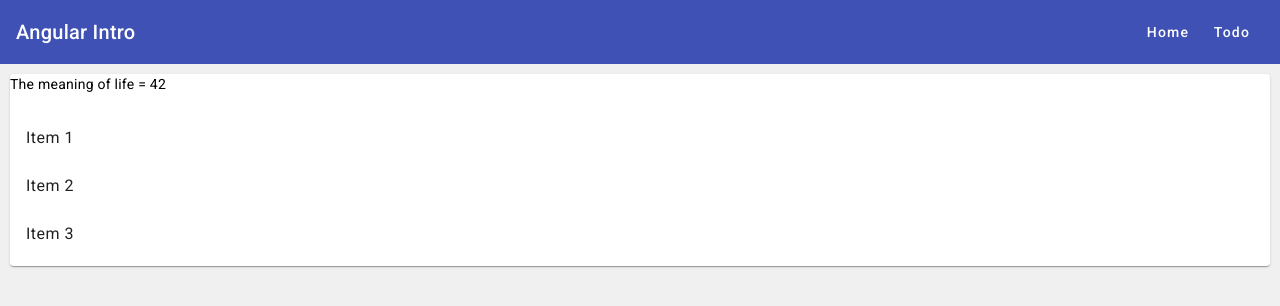
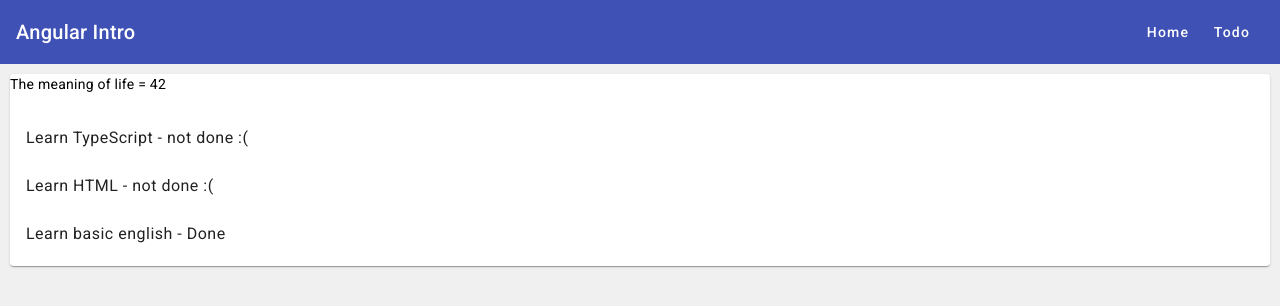
Before and after one commit to clark7b/angular-intro-2, an Angular app: page /todo in a window 1280 px wide. Shown: the top 306 px of the page. Built offline with nearby package versions, Linux system fonts and the light colour scheme.

Commit message:
added an array of tasks and used it in our html

```diff
--- a/src/app/todo/todo.component.html
+++ b/src/app/todo/todo.component.html
@@ -3,8 +3,9 @@
 ">
     <p>{{title}} {{6*7}}</p>
     <mat-list role="list">
-        <mat-list-item role="listitem">Item 1</mat-list-item>
-        <mat-list-item role="listitem">Item 2</mat-list-item>
-        <mat-list-item role="listitem">Item 3</mat-list-item>
+        <mat-list-item *ngFor="let task of tasks">
+            {{task.title}} - {{task.completed?"Done":"not done :("}}
+        </mat-list-item>
+
     </mat-list>
 </mat-card>
--- a/src/app/todo/todo.component.ts
+++ b/src/app/todo/todo.component.ts
@@ -1,12 +1,26 @@
-import { Component } from '@angular/core';
+import { Component, OnInit } from '@angular/core';
 
 @Component({
   selector: 'app-todo',
   templateUrl: './todo.component.html',
   styleUrls: ['./todo.component.css']
 })
-export class TodoComponent {
+export class TodoComponent implements OnInit {
 
   title:string = 'The meaning of life = ';
+  tasks: Task[] = [
+    { title: 'Learn TypeScript', completed: false },
+    { title: 'Learn HTML', completed: false },
+    { title: 'Learn basic english', completed: true }
+  ];
+  constructor() { }
+
+  ngOnInit(): void {
+    console.table(this.tasks);
+  }
 
 }
+interface Task{
+  title: string;
+  completed: boolean;
+}
```
